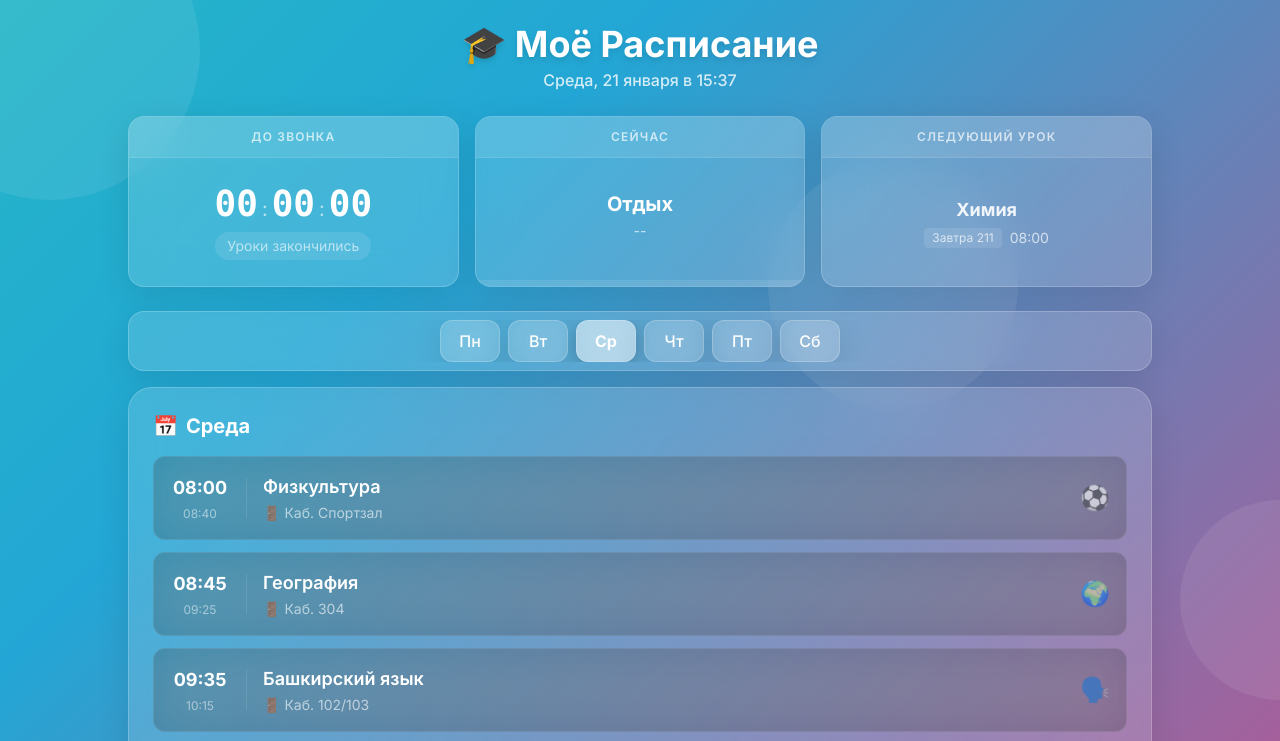
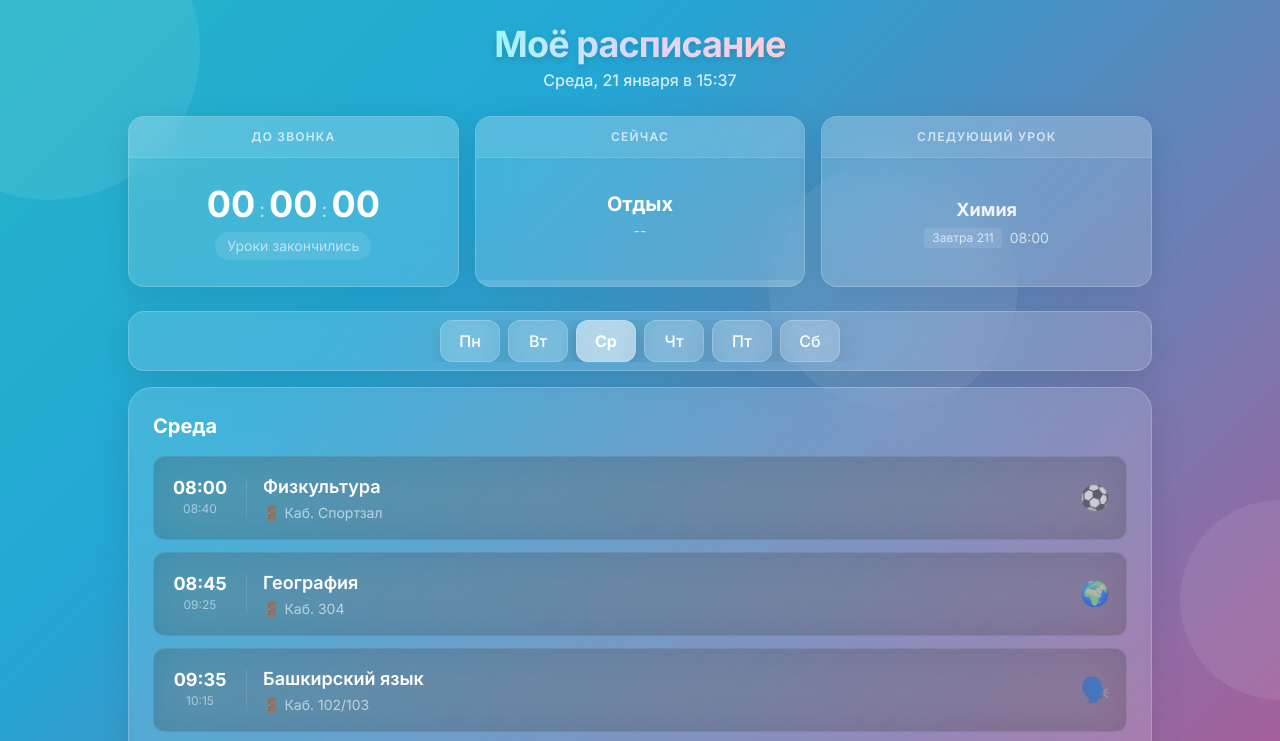
Before and after one commit to wemes1/raspisanie, a plain HTML site: page index.html in a window 1280 px wide. Shown: the top 741 px of the page. Drawn offline with nearby package versions, Linux system fonts and the light colour scheme.

Commit message:
Update index.html

```diff
--- a/index.html
+++ b/index.html
@@ -4,7 +4,7 @@
     <meta charset="UTF-8">
     <meta name="viewport" content="width=device-width, initial-scale=1.0">
     <title>Расписание уроков</title>
-    <script src="https://cdn.tailwindcss.com/3.4.1"></script>
+    <script src="https://cdn.jsdelivr.net/npm/@tailwindcss/browser@4"></script>
     <link href="https://fonts.googleapis.com/css2?family=Inter:wght@300;400;500;600;700&display=swap" rel="stylesheet">
     <link rel="stylesheet" href="style.css">
 </head>
@@ -20,7 +20,9 @@
     <div class="max-w-5xl mx-auto w-full flex-1 flex flex-col">
         <!-- Header -->
         <header class="text-center mb-6">
-            <h1 class="text-3xl md:text-4xl font-bold mb-1 drop-shadow-md">🎓 Моё Расписание</h1>
+            <h1 class="text-3xl md:text-4xl font-extrabold mb-1 tracking-tight drop-shadow-md">
+                <span class="bg-gradient-to-r from-cyan-200 via-violet-200 to-rose-200 bg-clip-text text-transparent">Моё расписание</span>
+            </h1>
             <p id="currentDateTime" class="text-white/80 text-sm md:text-base font-medium"></p>
         </header>
 
@@ -91,7 +93,6 @@
         <!-- Schedule List -->
         <div class="glass rounded-3xl p-4 md:p-6 flex-1">
             <h2 class="text-xl font-bold text-white mb-4 flex items-center gap-2">
-                <span id="scheduleIcon">📅</span>
                 <span id="scheduleTitle">Понедельник</span>
             </h2>
             <div id="scheduleList" class="space-y-3 pb-4">
```
